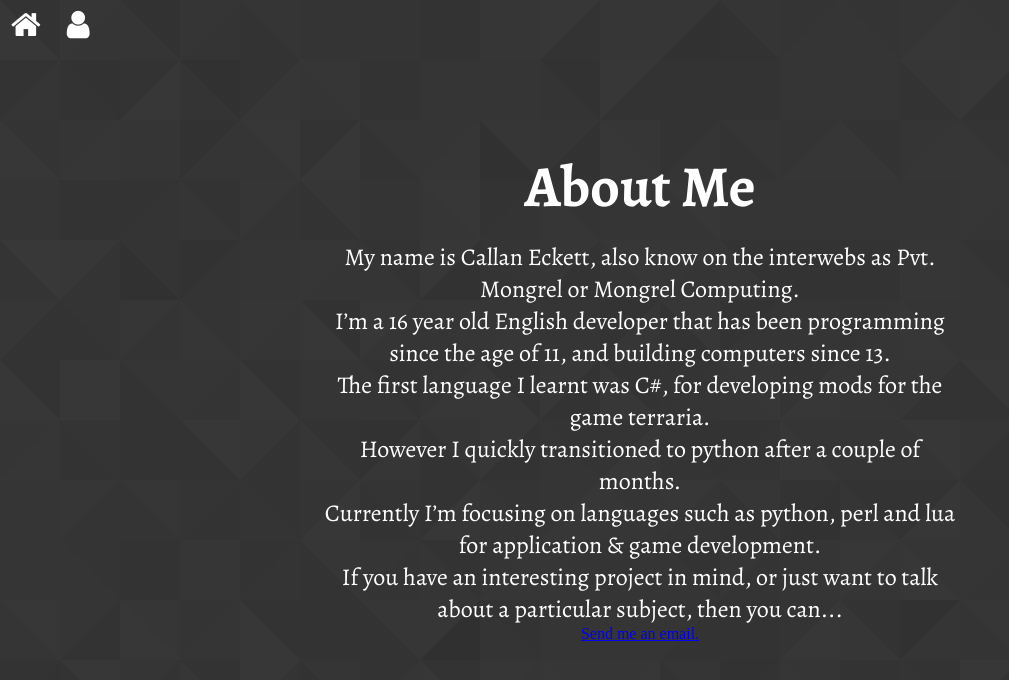
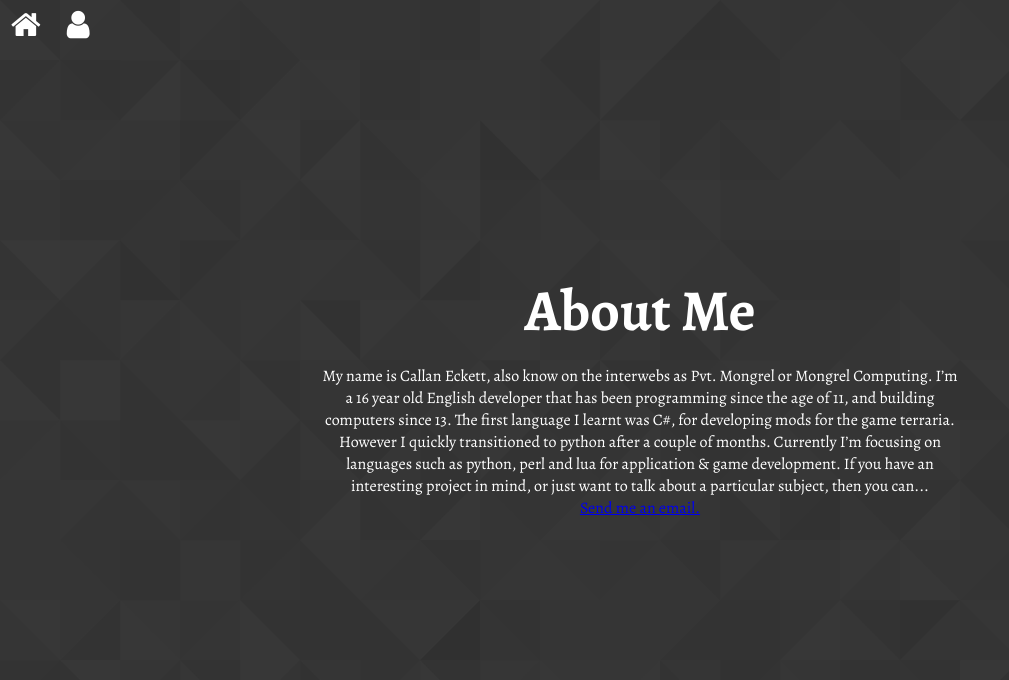
Before and after one commit to CallanEckett/CallanEckett.github.io, a PHP site: page /About/index.html in a window 1280 px wide. Shown: the top 680 px of the page, without its empty margins (0-1009 px from the left). Run offline with PHP 8.4, Linux system fonts and the light colour scheme; some libraries are stand-ins or nearby versions.

Commit message:
Adding about me site testing#

```diff
--- a/About/index.html
+++ b/About/index.html
@@ -15,13 +15,14 @@
 			<div class="content">
 
 				<h1>About Me</h1>
-
-				<h2>My name is Callan Eckett, also know on the interwebs as Pvt. Mongrel or Mongrel Computing.</h2>
-				<h2>I’m a 16 year old English developer that has been programming since the age of 11, and building computers since 13.</h2>
-				<h2>The first language I learnt was C#, for developing mods for the game terraria.</h2>
-				<h2>However I quickly transitioned to python after a couple of months.</h2>
-				<h2>Currently I’m focusing on languages such as python, perl and lua for application & game development.</h2>
-				<h2>If you have an interesting project in mind, or just want to talk about a particular subject, then you can...</h2>
+				<p>
+				My name is Callan Eckett, also know on the interwebs as Pvt. Mongrel or Mongrel Computing.
+				I’m a 16 year old English developer that has been programming since the age of 11, and building computers since 13.
+				The first language I learnt was C#, for developing mods for the game terraria.
+				However I quickly transitioned to python after a couple of months.
+				Currently I’m focusing on languages such as python, perl and lua for application & game development.
+				If you have an interesting project in mind, or just want to talk about a particular subject, then you can...
+				<p>
 				<a href="mailto:callaneckett.system@gmail.com">Send me an email.</a>
 
 				<div class="navbar">
--- a/About/style.css
+++ b/About/style.css
@@ -43,7 +43,7 @@ h1{
 	padding-bottom: 25px;
 }
 
-h2{
+p{
 	font-family: 'Alegreya', serif;
 	font-weight: 400;
 	font-size: 16px
@@ -68,3 +68,13 @@ i.fa{
 .navbar a:hover{
 	color: #00C5DB;
 }
+
+.content a:link, .content: a:visited{
+	text-decoration: underline;
+	font-family: 'Alegreya', serif;
+	font-weight: 400;
+	font-size: 20px;
+	line-height: 20px;
+	margin: 0, 0, 0, 0;
+	color: white;
+}
```
